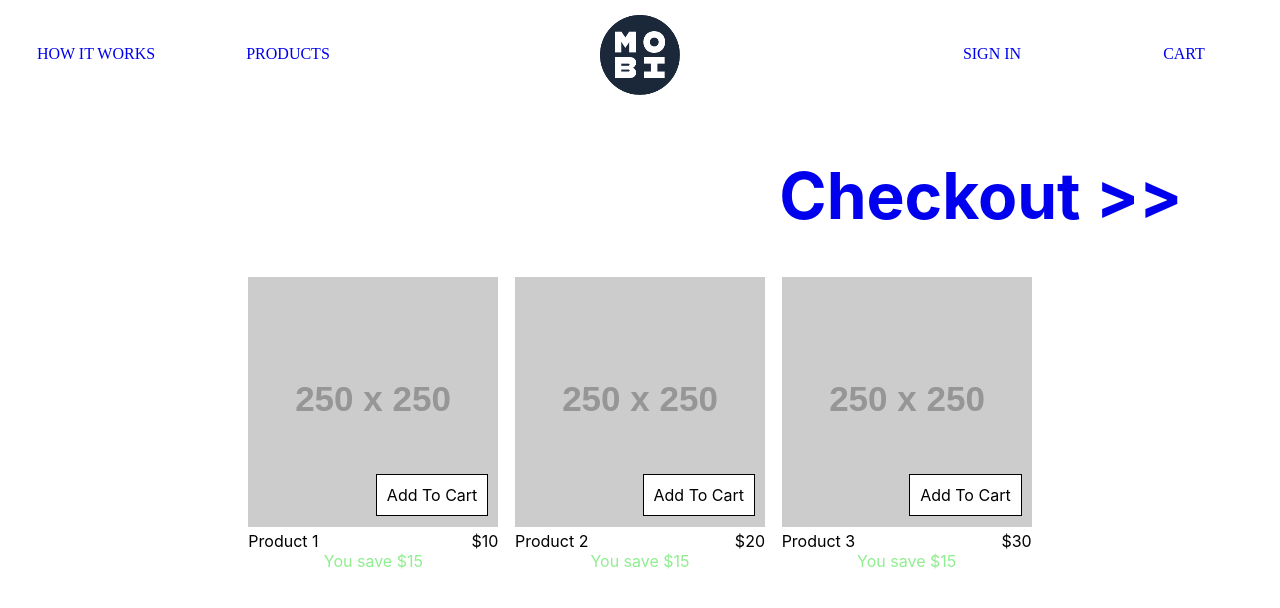
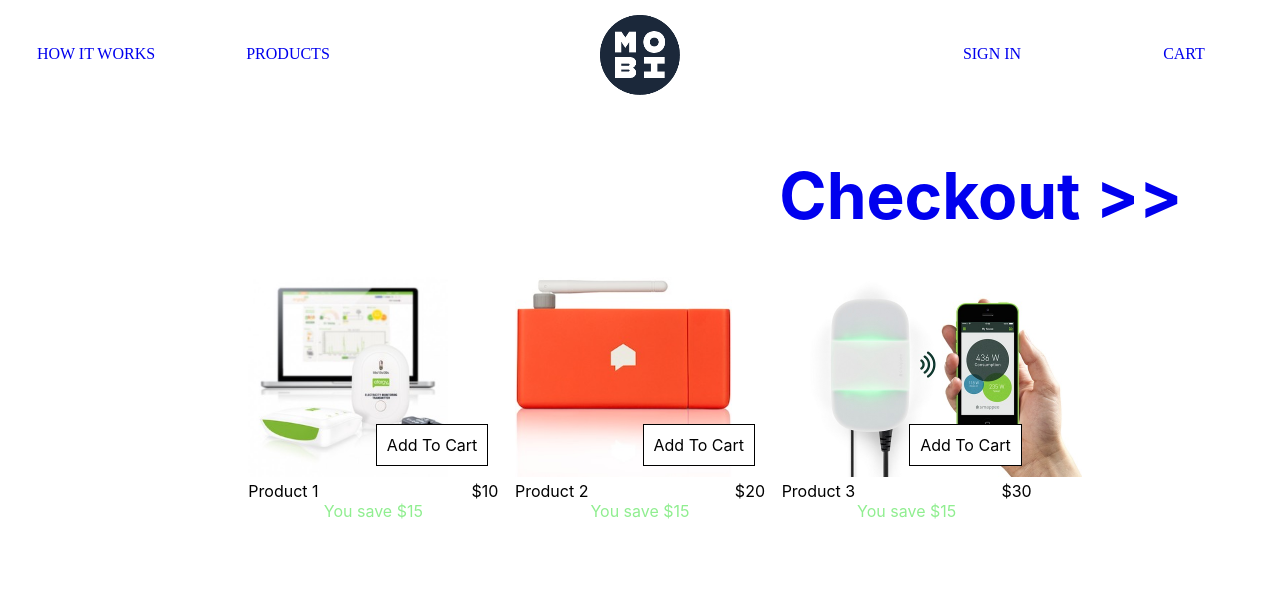
Before and after one commit to razzius-archive/lease-my-roof, a React (Create React App) app: page /browse in a window 1280 px wide. Shown: the top 608 px of the page. Built offline with nearby package versions, Linux system fonts and the light colour scheme; the HTML template or start-up script is replaced by a standard one.

Commit message:
passed imgUrl down from props

```diff
--- a/src/components/ProductCard.js
+++ b/src/components/ProductCard.js
@@ -5,6 +5,7 @@ import "./ProductCard.css"
 
 import { withRouter } from "react-router-dom"
 import { Product } from "../pages"
+import { tsPropertySignature } from "@babel/types";
 
 const ProductCard = props => (
   <div
@@ -14,7 +15,7 @@ const ProductCard = props => (
     }}
   >
     <div style={{ position: "relative", width: "250px" }}>
-      <img src="http://placehold.it/250" />
+      <img src={props.imgUrl} style={{ maxHeight: "200px" }}/>
       <div
         className="button"
         style={{
```
